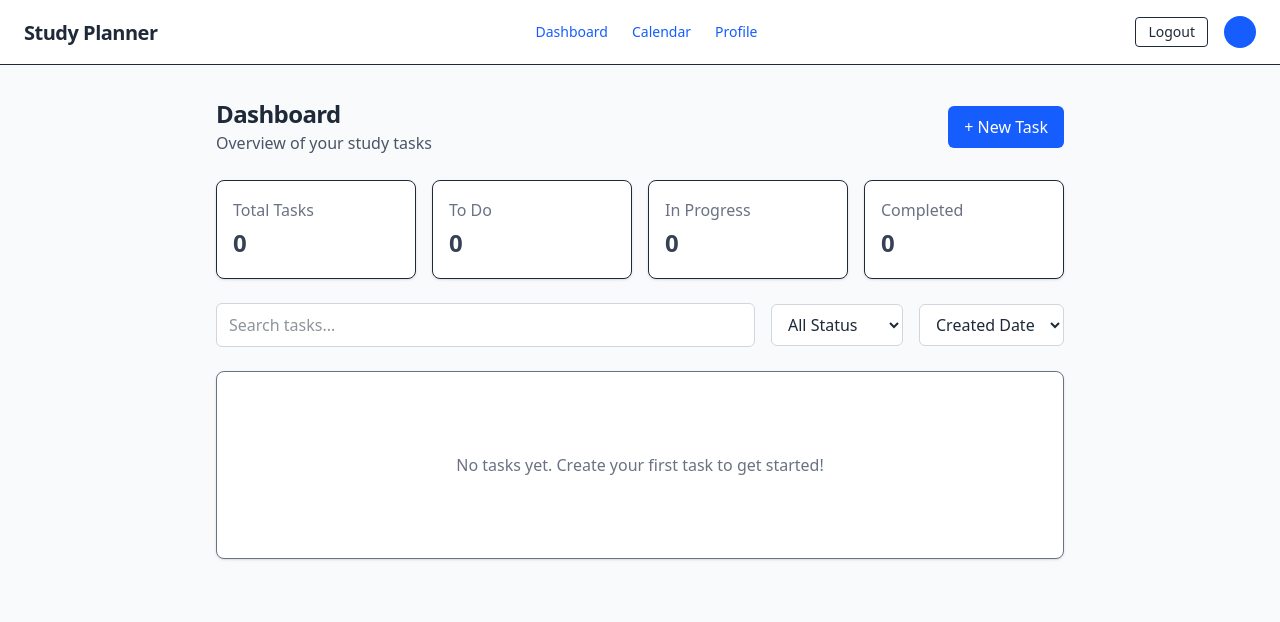
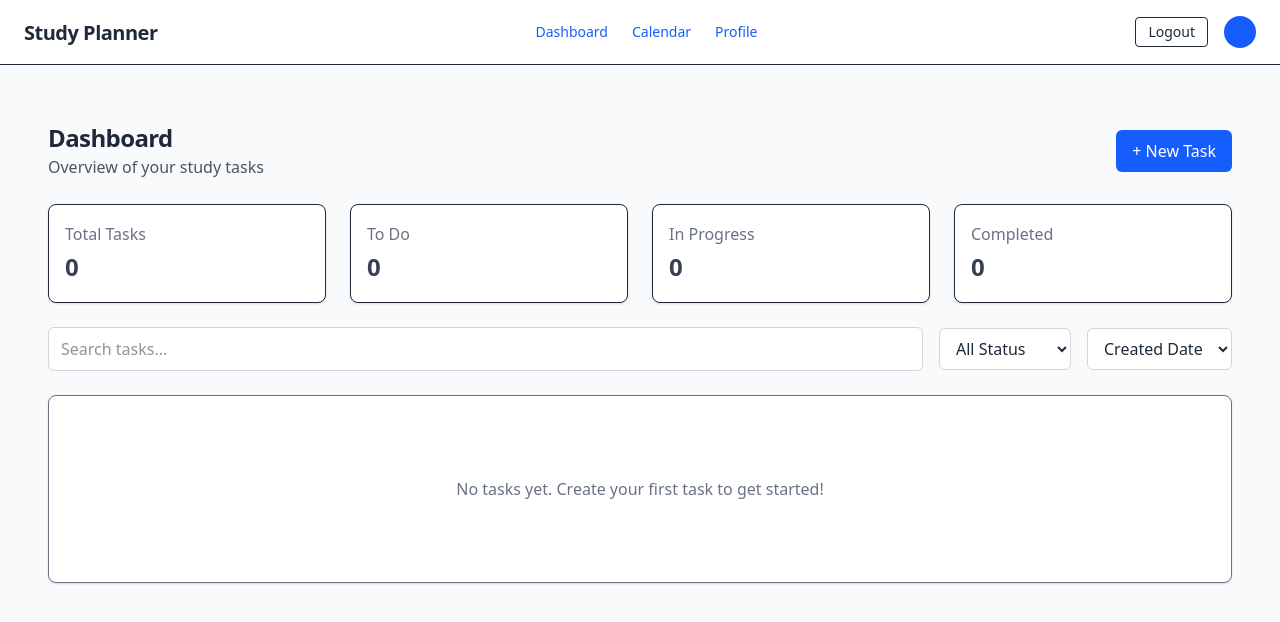
Before and after one commit to MarcusHoanggg/Personalized-Study-Planner, a React (Vite) app in the folder Frontend/: page / in a window 1280 px wide. Shown: the top 622 px of the page. Built offline with nearby package versions, Linux system fonts and the light colour scheme.

Commit message:
Adjust dashboard layout width for large screens

```diff
--- /dev/null
+++ b/Frontend/src/Component/Button.tsx
@@ -0,0 +1,19 @@
+import { ButtonHTMLAttributes } from "react";
+
+interface Props extends ButtonHTMLAttributes<HTMLButtonElement> {
+  variant?: "primary" | "secondary" | "outline";
+}
+
+export default function Button({ variant = "primary", className = "", ...props }: Props) {
+  const base =
+    "px-4 py-2 rounded-md font-medium transition-all duration-200 disabled:opacity-50 disabled:cursor-not-allowed";
+
+  const variants = {
+    primary: "bg-blue-600 text-white hover:bg-blue-700",
+    secondary: "bg-gray-200 text-gray-800 hover:bg-gray-300 dark:bg-slate-700 dark:text-slate-50",
+    outline:
+      "border border-gray-300 dark:border-slate-600 text-gray-800 dark:text-slate-50 hover:bg-gray-100 dark:hover:bg-slate-800",
+  };
+
+  return <button className={`${base} ${variants[variant]} ${className}`} {...props} />;
+}
--- a/Frontend/src/layout/MainLayout.tsx
+++ b/Frontend/src/layout/MainLayout.tsx
@@ -1,37 +1,3 @@
-// // src/layout/MainLayout.tsx
-// import { NavLink, Outlet, useNavigate } from 'react-router-dom';
-// import { logout, getCurrentUser } from '../services/auth';
-
-// export default function MainLayout() {
-//   const navigate = useNavigate();
-//   const user = getCurrentUser();
-
-//   const handleLogout = () => {
-//     logout();
-//     navigate('/login');
-//   };
-
-//   return (
-//     <div className="app">
-//       <header className="topbar">
-//         <div className="logo">Study Planner</div>
-//         <nav className="nav">
-//           <NavLink to="/" end>Dashboard</NavLink>
-//           <NavLink to="/calendar">Calendar</NavLink>
-//           <NavLink to="/profile">Profile</NavLink>
-//         </nav>
-//         <div className="topbar-right">
-//           <button onClick={handleLogout}>Logout</button>
-//           <div className="avatar">{user?.username[0]?.toUpperCase()}</div>
-//         </div>
-//       </header>
-//       <main className="content">
-//         <Outlet />
-//       </main>
-//     </div>
-//   );
-// }
-//
 // src/layout/MainLayout.tsx
 import { NavLink, Outlet, useNavigate } from "react-router-dom";
 import { logout, getCurrentUser } from "../services/auth";
@@ -51,19 +17,31 @@ export default function MainLayout() {
         <h1 className="text-xl font-bold">Study Planner</h1>
 
         <nav className="flex gap-6 text-sm font-medium">
-          <NavLink to="/dashboard" className={({ isActive }) => isActive ? "text-blue-600" : ""}>
+          <NavLink
+            to="/dashboard"
+            className={({ isActive }) => (isActive ? "text-blue-600" : "")}
+          >
             Dashboard
           </NavLink>
-          <NavLink to="/calendar" className={({ isActive }) => isActive ? "text-blue-600" : ""}>
+          <NavLink
+            to="/calendar"
+            className={({ isActive }) => (isActive ? "text-blue-600" : "")}
+          >
             Calendar
           </NavLink>
-          <NavLink to="/profile" className={({ isActive }) => isActive ? "text-blue-600" : ""}>
+          <NavLink
+            to="/profile"
+            className={({ isActive }) => (isActive ? "text-blue-600" : "")}
+          >
             Profile
           </NavLink>
         </nav>
 
         <div className="flex items-center gap-4">
-          <button onClick={handleLogout} className="text-sm px-3 py-1 border rounded">
+          <button
+            onClick={handleLogout}
+            className="text-sm px-3 py-1 border rounded"
+          >
             Logout
           </button>
           <div className="w-8 h-8 rounded-full bg-blue-600 text-white flex items-center justify-center">
@@ -72,7 +50,7 @@ export default function MainLayout() {
         </div>
       </header>
 
-      <main className="max-w-4xl mx-auto px-6 py-8">
+      <main className="max-w-7xl mx-auto px-6 py-8">
         <Outlet />
       </main>
     </div>
--- a/Frontend/src/pages/DashboardPage.tsx
+++ b/Frontend/src/pages/DashboardPage.tsx
@@ -1,4 +1,4 @@
-
+// src/pages/DashboardPage.tsx
 import { useEffect, useState } from "react";
 import { getTasks, createTask } from "../services/tasks";
 import PageHeader from "../ui/PageHeader";
@@ -41,6 +41,7 @@ export default function DashboardPage() {
 
   return (
     <div className="animate-pageFade">
+      <div className="bg-slate-50 rounded-2xl p-6">
         <PageHeader title="Dashboard" subtitle="Overview of your study tasks">
           <Button onClick={() => setShowModal(true)}>+ New Task</Button>
         </PageHeader>
@@ -52,19 +53,21 @@ export default function DashboardPage() {
           />
         )}
 
-      <div className="grid grid-cols-4 gap-4 mb-6">
+        <div className="grid grid-cols-1 sm:grid-cols-2 lg:grid-cols-4 gap-6 mb-6">
           <StatsCard label="Total Tasks" value={stats.total} />
           <StatsCard label="To Do" value={stats.todo} />
           <StatsCard label="In Progress" value={stats.inProgress} />
           <StatsCard label="Completed" value={stats.completed} />
         </div>
 
-      <div className="flex items-center gap-4 mb-6">
+        <div className="flex flex-wrap items-center gap-4 mb-6">
+          <div className="flex-1 min-w-[320px]">
             <Input
               placeholder="Search tasks..."
               value={search}
               onChange={(e) => setSearch(e.target.value)}
             />
+          </div>
 
           <Select
             value={statusFilter}
@@ -86,18 +89,28 @@ export default function DashboardPage() {
         </div>
 
         {filtered.length === 0 ? (
+          <div className="min-h-[40vh] flex">
+            <div className="w-full">
               <EmptyState message="No tasks yet. Create your first task to get started!" />
+            </div>
+          </div>
         ) : (
           <div className="space-y-3">
             {filtered
-    .sort((a, b) => new Date(b.createdAt).getTime() - new Date(a.createdAt).getTime())
+              .sort(
+                (a, b) =>
+                  new Date(b.createdAt).getTime() -
+                  new Date(a.createdAt).getTime()
+              )
               .map((t) => (
                 <TaskCard
                   key={t.id}
                   task={t}
                   onUpdate={(updated) =>
                     setTasks((prev) =>
-            prev.map((task) => (task.id === updated.id ? updated : task))
+                      prev.map((task) =>
+                        task.id === updated.id ? updated : task
+                      )
                     )
                   }
                   onDelete={(id) =>
@@ -106,8 +119,8 @@ export default function DashboardPage() {
                 />
               ))}
           </div>
-
         )}
+      </div>
     </div>
   );
 }
```
Lines whose indentation alone changed are shown as unchanged.
